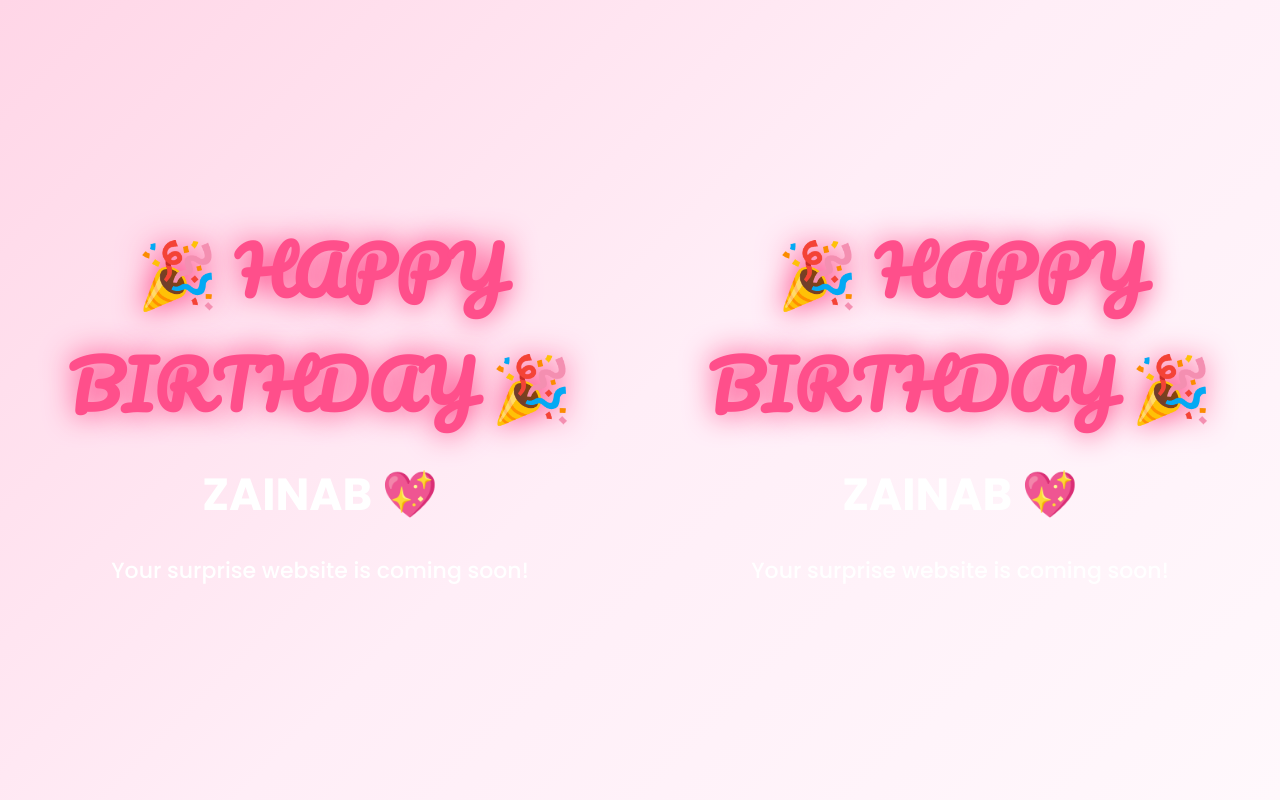
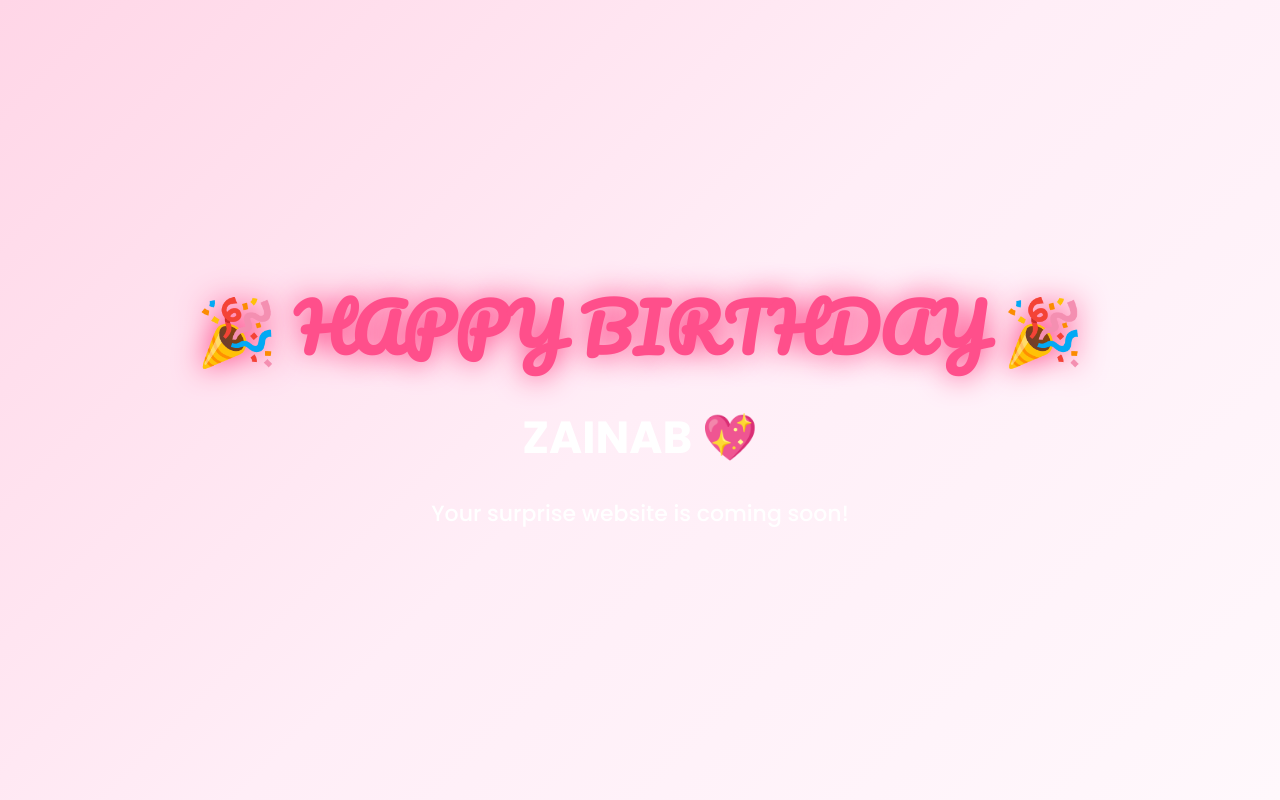
Before and after one commit to Hateem729/happy-birthday-zainab, a plain HTML site: page index.html in a window 1280 px wide. Drawn offline with Linux system fonts and the light colour scheme.

Commit message:
Update index.html

```diff
--- a/index.html
+++ b/index.html
@@ -5,23 +5,18 @@
 
     <link rel="stylesheet" href="style.css">
 </head>
+
 <body>
 
-    <div>
+    <div class="birthday-card">
         <h1>🎉 HAPPY BIRTHDAY 🎉</h1>
+
         <h2>ZAINAB 💖</h2>
+
         <p>Your surprise website is coming soon!</p>
     </div>
 
     <script src="script.js"></script>
 
 </body>
-    <div>
-        <h1>🎉 HAPPY BIRTHDAY 🎉</h1>
-
-<h2>ZAINAB 💖</h2>
-
-<p>Your surprise website is coming soon!</p>
-    </div>
-</body>
 </html>
```
